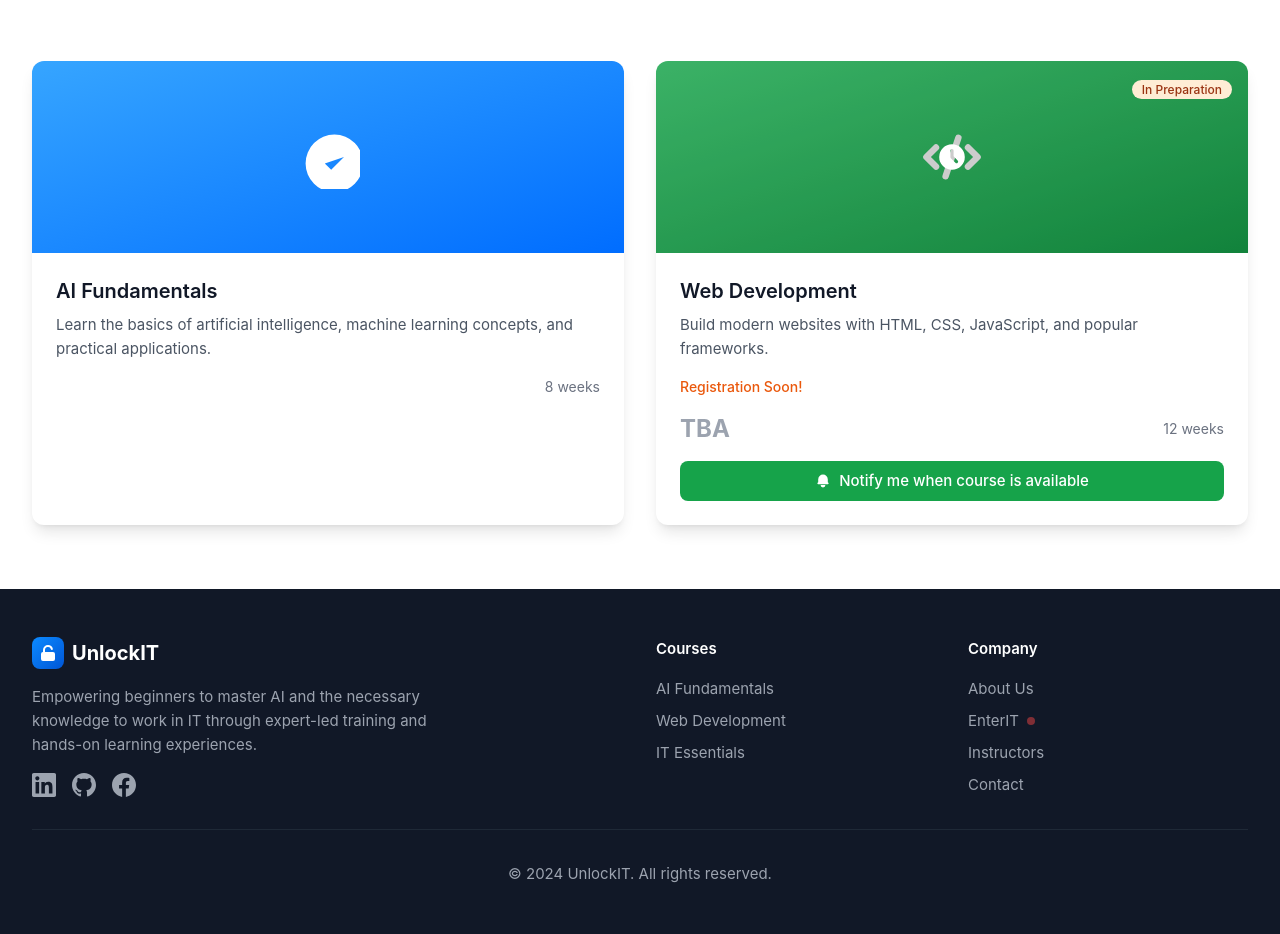
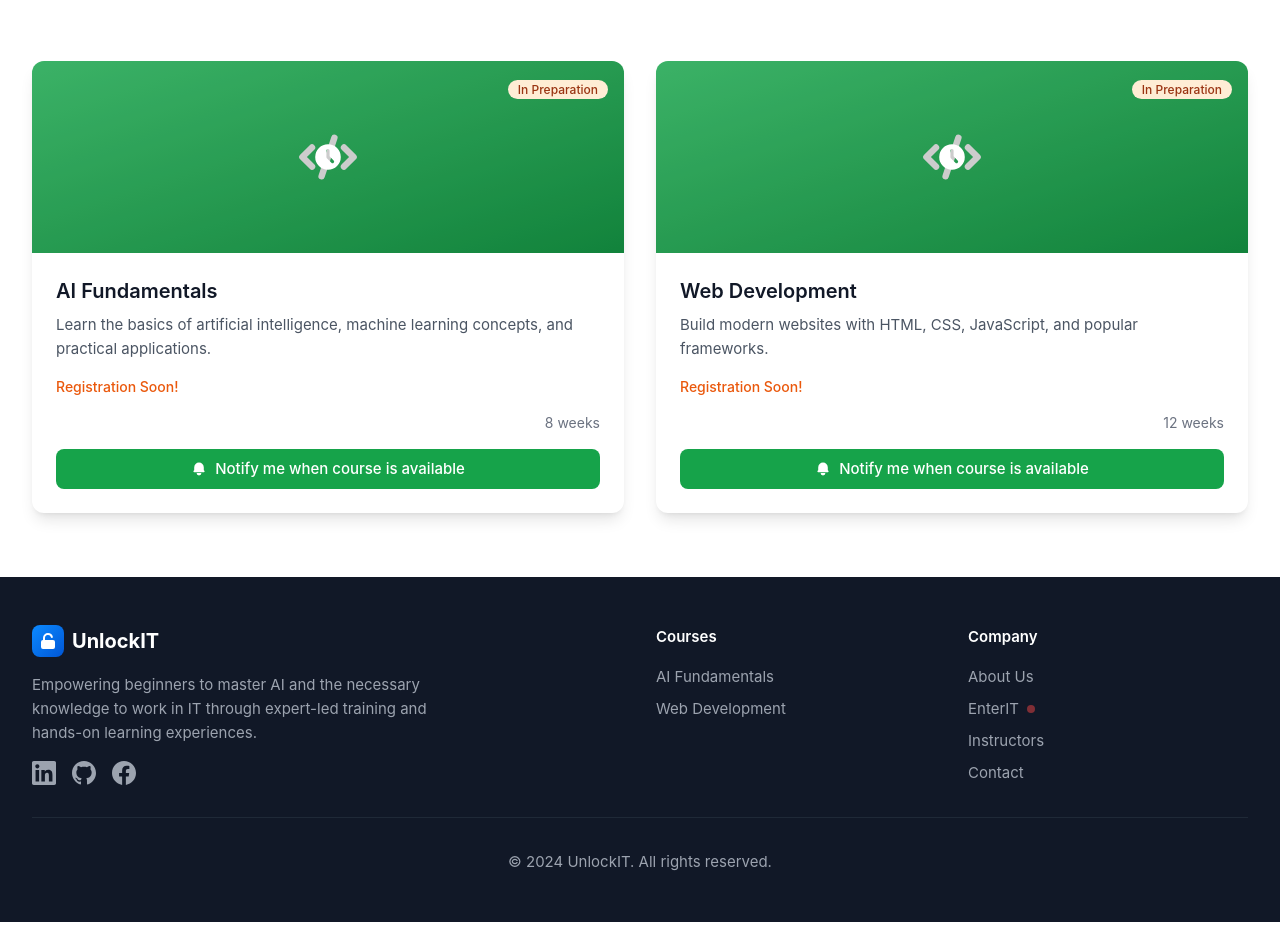
Before and after one commit to unlockit-lab/webpage, a Vue app: page / in a window 1280 px wide. Shown: the part 1300-2234 px from the top of the page. Built offline with nearby package versions, Linux system fonts and the light colour scheme.

Commit message:
course page disabled. courses in preparation for now

```diff
--- a/src/App.vue
+++ b/src/App.vue
@@ -217,12 +217,7 @@
               </li>
               <li>
                 <a href="#" class="hover:text-white transition-colors">{{
-                  $t('courses.webDevelopment.title')
-                }}</a>
-              </li>
-              <li>
-                <a href="#" class="hover:text-white transition-colors">{{
-                  $t('courses.itEssentials.title')
+                  $t('courses.codingBasics.title')
                 }}</a>
               </li>
             </ul>
--- a/src/locales/en.json
+++ b/src/locales/en.json
@@ -40,20 +40,15 @@
       "description": "Learn the basics of artificial intelligence, machine learning concepts, and practical applications.",
       "duration": "8 weeks"
     },
-    "webDevelopment": {
+    "codingBasics": {
       "title": "Web Development",
       "description": "Build modern websites with HTML, CSS, JavaScript, and popular frameworks.",
       "duration": "12 weeks"
     },
-    "itEssentials": {
-      "title": "IT Essentials",
-      "description": "Master essential IT skills including networking, security, and system administration.",
-      "duration": "10 weeks"
-    },
     "status": {
       "inPreparation": "In Preparation",
       "comingSoon": "Registration Soon!",
-      "tba": "TBA",
+      "tba": "",
       "notifyButton": "Notify me when course is available"
     }
   },
--- a/src/locales/pl.json
+++ b/src/locales/pl.json
@@ -40,20 +40,15 @@
       "description": "Poznaj podstawy sztucznej inteligencji, koncepcje uczenia maszynowego i praktyczne zastosowania.",
       "duration": "8 tygodni"
     },
-    "webDevelopment": {
-      "title": "Rozwój Stron Internetowych",
-      "description": "Buduj nowoczesne strony internetowe z HTML, CSS, JavaScript i popularnymi frameworkami.",
+    "codingBasics": {
+      "title": "Podstawy programowania",
+      "description": "Programowanie na backend i frontend od zera.",
       "duration": "12 tygodni"
-    },
-    "itEssentials": {
-      "title": "Podstawy IT",
-      "description": "Opanuj niezbędne umiejętności IT, w tym sieć, bezpieczeństwo i administrację systemami.",
-      "duration": "10 tygodni"
     },
     "status": {
       "inPreparation": "W przygotowaniu",
       "comingSoon": "Zapisy wkrótce!",
-      "tba": "Do ustalenia",
+      "tba": "",
       "notifyButton": "Informuj mnie kiedy kurs będzie dostępny"
     }
   },
--- a/src/views/Home.vue
+++ b/src/views/Home.vue
@@ -224,7 +224,7 @@
         </div>
 
         <div class="grid md:grid-cols-2 gap-8">
-          <router-link
+          <!-- <router-link
             to="/courses/ai-fundamentals"
             class="bg-white rounded-xl overflow-hidden shadow-lg hover:shadow-xl transition-shadow group block"
           >
@@ -247,7 +247,7 @@
                 }}</span>
               </div>
             </div>
-          </router-link>
+          </router-link> -->
 
           <div
             class="bg-white rounded-xl overflow-hidden shadow-lg hover:shadow-xl transition-shadow group relative"
@@ -283,9 +283,9 @@
             </div>
             <div class="p-6">
               <h3 class="text-xl font-semibold text-gray-900 mb-2">
-                {{ $t('courses.webDevelopment.title') }}
+                {{ $t('courses.aiFundamentals.title') }}
               </h3>
-              <p class="text-gray-600 mb-4">{{ $t('courses.webDevelopment.description') }}</p>
+              <p class="text-gray-600 mb-4">{{ $t('courses.aiFundamentals.description') }}</p>
               <div class="mb-4">
                 <p class="text-sm text-orange-600 font-medium">
                   {{ $t('courses.status.comingSoon') }}
@@ -294,7 +294,7 @@
               <div class="flex items-center justify-between mb-4">
                 <span class="text-2xl font-bold text-gray-400">{{ $t('courses.status.tba') }}</span>
                 <span class="text-sm text-gray-500">{{
-                  $t('courses.webDevelopment.duration')
+                  $t('courses.aiFundamentals.duration')
                 }}</span>
               </div>
               <button
@@ -309,6 +309,68 @@
               </button>
             </div>
           </div>
+
+          <div
+            class="bg-white rounded-xl overflow-hidden shadow-lg hover:shadow-xl transition-shadow group relative"
+          >
+            <!-- Preparation Badge -->
+            <div class="absolute top-4 right-4 z-10">
+              <span
+                class="bg-orange-100 text-orange-800 text-xs font-medium px-2.5 py-0.5 rounded-full"
+              >
+                {{ $t('courses.status.inPreparation') }}
+              </span>
+            </div>
+            <div
+              class="h-48 bg-gradient-to-br from-success-400 to-success-600 flex items-center justify-center relative"
+            >
+              <svg class="w-16 h-16 text-white" fill="currentColor" viewBox="0 0 20 20">
+                <path
+                  fill-rule="evenodd"
+                  d="M12.316 3.051a1 1 0 01.633 1.265l-4 12a1 1 0 11-1.898-.632l4-12a1 1 0 011.265-.633zM5.707 6.293a1 1 0 010 1.414L3.414 10l2.293 2.293a1 1 0 11-1.414 1.414l-3-3a1 1 0 010-1.414l3-3a1 1 0 011.414 0zm8.586 0a1 1 0 011.414 0l3 3a1 1 0 010 1.414l-3 3a1 1 0 11-1.414-1.414L16.586 10l-2.293-2.293a1 1 0 010-1.414z"
+                  clip-rule="evenodd"
+                />
+              </svg>
+              <!-- Overlay for preparation status -->
+              <div class="absolute inset-0 bg-black bg-opacity-20 flex items-center justify-center">
+                <svg class="w-8 h-8 text-white" fill="currentColor" viewBox="0 0 20 20">
+                  <path
+                    fill-rule="evenodd"
+                    d="M10 18a8 8 0 100-16 8 8 0 000 16zm1-12a1 1 0 10-2 0v4a1 1 0 00.293.707l2.828 2.829a1 1 0 101.415-1.415L11 9.586V6z"
+                    clip-rule="evenodd"
+                  />
+                </svg>
+              </div>
+            </div>
+            <div class="p-6">
+              <h3 class="text-xl font-semibold text-gray-900 mb-2">
+                {{ $t('courses.codingBasics.title') }}
+              </h3>
+              <p class="text-gray-600 mb-4">{{ $t('courses.codingBasics.description') }}</p>
+              <div class="mb-4">
+                <p class="text-sm text-orange-600 font-medium">
+                  {{ $t('courses.status.comingSoon') }}
+                </p>
+              </div>
+              <div class="flex items-center justify-between mb-4">
+                <span class="text-2xl font-bold text-gray-400">{{ $t('courses.status.tba') }}</span>
+                <span class="text-sm text-gray-500">{{
+                  $t('courses.codingBasics.duration')
+                }}</span>
+              </div>
+              <button
+                class="w-full bg-success-600 text-white px-4 py-2 rounded-lg font-medium hover:bg-success-700 transition-colors flex items-center justify-center gap-2"
+              >
+                <svg class="w-4 h-4" fill="currentColor" viewBox="0 0 20 20">
+                  <path
+                    d="M10 2a6 6 0 00-6 6v3.586l-.707.707A1 1 0 004 14h12a1 1 0 00.707-1.707L16 11.586V8a6 6 0 00-6-6zM10 18a3 3 0 01-3-3h6a3 3 0 01-3 3z"
+                  />
+                </svg>
+                {{ $t('courses.status.notifyButton') }}
+              </button>
+            </div>
+
+          </div>
         </div>
       </div>
     </section>
```
